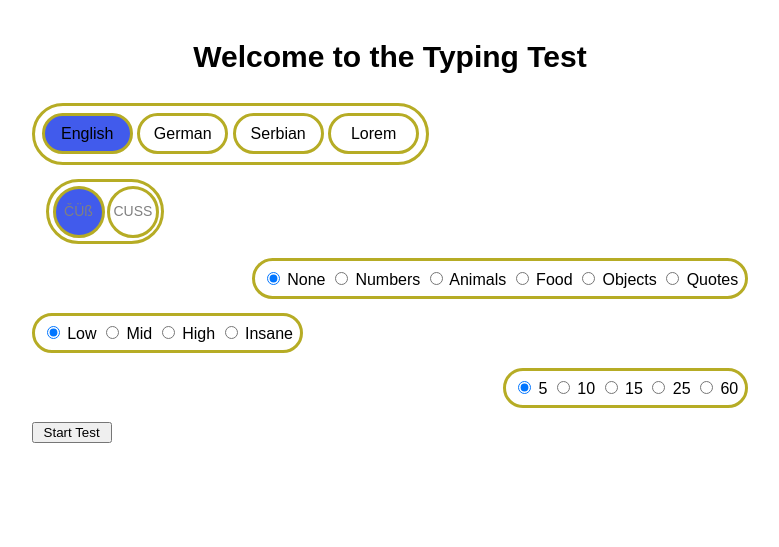
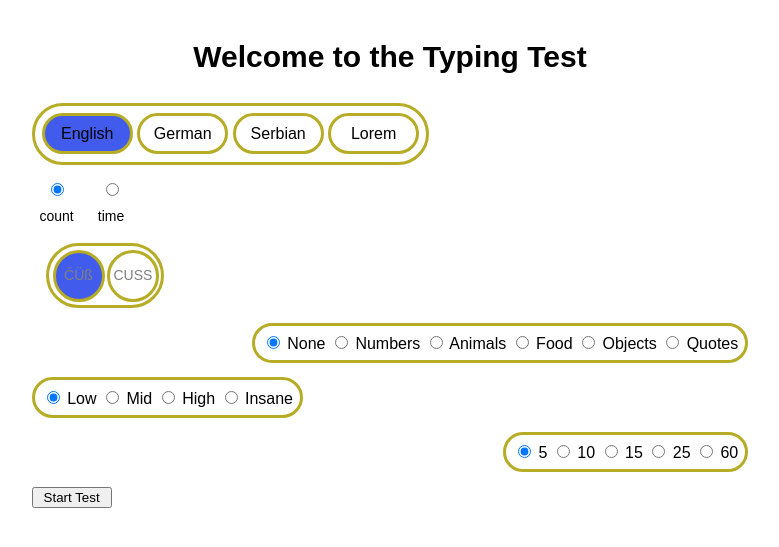
Before and after one commit to jovanovic-djo/just-type, a Django app: page / in a window 1280 px wide. Shown: the top 547 px of the page, without its empty margins (250-1029 px from the left). Run offline with Django 5.2, Linux system fonts and the light colour scheme.

Commit message:
initial time mode feature

```diff
--- a/typing_speed_test/app/static/css/styles.css
+++ b/typing_speed_test/app/static/css/styles.css
@@ -194,10 +194,7 @@ input[type="radio"]:disabled + label {
     left: -9999px;
 }
 
-#typed-word-display {
+
+#word-display {
     font-size: 56px;
 }
-
-#word-display {
-    font-size: 30px;
-}
--- a/typing_speed_test/app/static/js/scripts.js
+++ b/typing_speed_test/app/static/js/scripts.js
@@ -8,6 +8,9 @@ document.addEventListener('DOMContentLoaded', () => {
     const newTestButton = document.getElementById('new-test-button');
     const homeButton = document.getElementById('home-button');
     const closeModal = document.querySelector('.close');
+
+    const mode = document.querySelector('input[name="mode"]:checked').value;
+
     let startTime = null;
     let timerInterval = null;
 
--- a/typing_speed_test/app/templates/typing_speed_test/index.html
+++ b/typing_speed_test/app/templates/typing_speed_test/index.html
@@ -25,7 +25,16 @@
                 <label for="language-lorem">Lorem</label>
             </div>
         </div>
-
+        <div class="mode-choice" id="mode-choice">
+            <div class="switch-wrap">
+                <input type="radio" id="mode-count" name="mode" value="count" checked="checked" />
+                <label for="mode-count">count</label>
+            </div>
+            <div class="switch-wrap">
+                <input type="radio" id="mode-time" name="mode" value="time"/>
+                <label for="mode-time">time</label>
+            </div>
+        </div>
         <div class="accent-choice" id="accent-choice">
             <div class="switch-wrap">
                 <input type="radio" id="accent-on" name="accent" value="on" checked="checked" />
@@ -36,7 +45,6 @@
                 <label for="accent-off">CUSS</label>
             </div>
         </div>
-
         <div class="wrapper-right">
             <div class="topic-choice" id="topic-choice">
                 <input type="radio" id="topic-none" name="topic" value="none" checked="checked" />
--- a/typing_speed_test/app/views.py
+++ b/typing_speed_test/app/views.py
@@ -11,11 +11,12 @@ def type(request):
     if request.method == "POST":
         language = request.POST.get("language")
         word_count = int(request.POST.get("words"))
+        mode = request.POST.get("mode")
         accent = request.POST.get("accent")
         topic = request.POST.get("topic")
         complexity = request.POST.get("complexity")
 
-        words = load_words(language, accent, topic, complexity, word_count)
+        words = load_words(language, accent, mode, topic, complexity, word_count)
 
         return render(request, "typing_speed_test/type.html", {"words": words})
     return render(request, "typing_speed_test/type.html")
```
Also changed, not shown: typing_speed_test/app/utils.py (+12 -11 lines).
